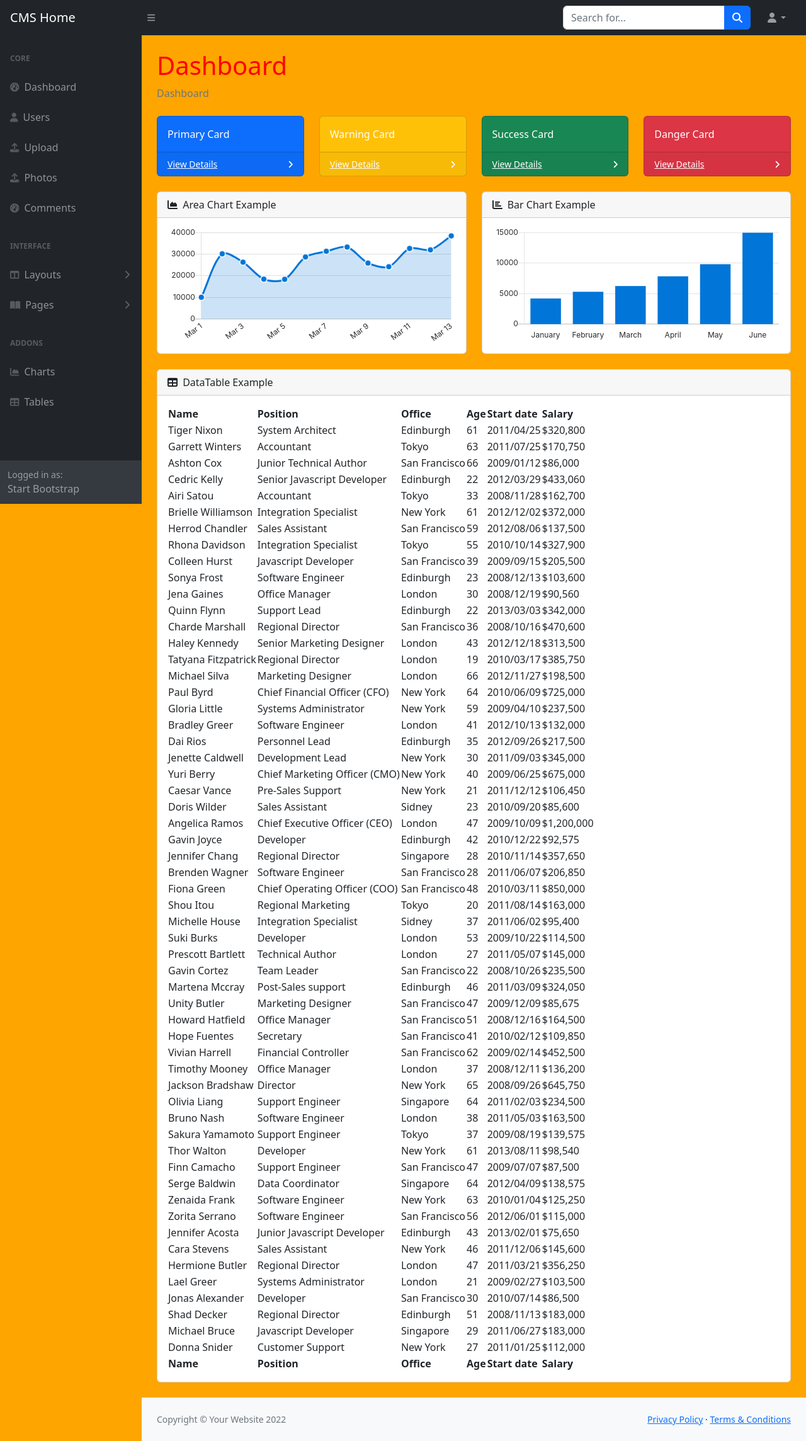
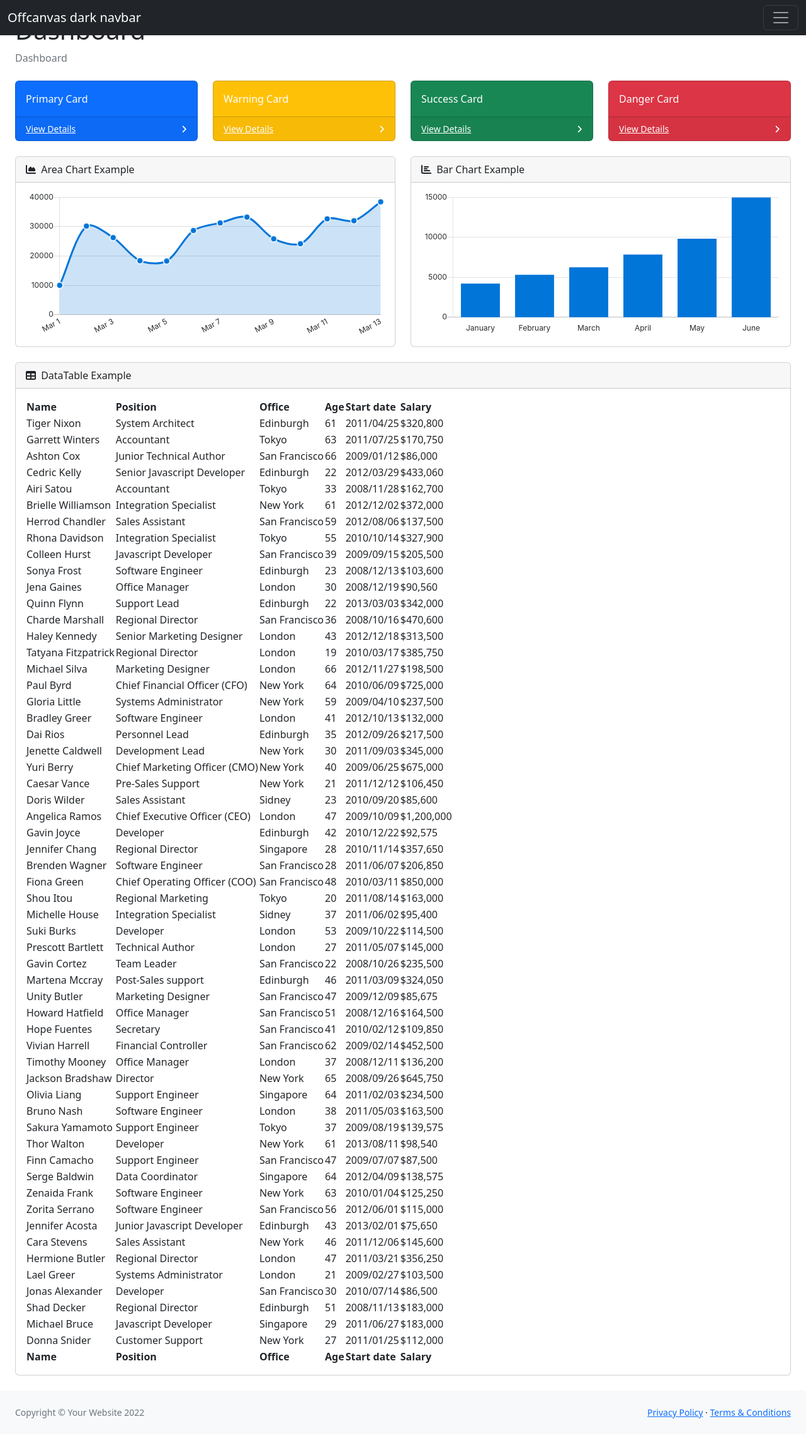
Before and after one commit to creed1120/CMS_TEMPLATE, a PHP site: page /admin/ in a window 1280 px wide. Shown: the whole page at 63% size. After the commit the page ends 2252 px from the top, so only its background shows below. Run offline with PHP 8.4, Linux system fonts and the light colour scheme; the visitor is signed in with stand-in values (Sample User, id 1); some libraries are stand-ins or nearby versions.

Commit message:
updated header session

```diff
--- a/admin/includes/footer.php
+++ b/admin/includes/footer.php
@@ -1,5 +1,7 @@
 
-        <script src="https://cdn.jsdelivr.net/npm/bootstrap@5.1.3/dist/js/bootstrap.bundle.min.js" crossorigin="anonymous"></script>
+        <!-- <script src="https://cdn.jsdelivr.net/npm/bootstrap@5.1.3/dist/js/bootstrap.bundle.min.js" crossorigin="anonymous"></script> -->
+
+        <script src="../../dist/js/app.js"></script>
         <script src="js/scripts.js"></script>
         <script src="https://cdnjs.cloudflare.com/ajax/libs/Chart.js/2.8.0/Chart.min.js" crossorigin="anonymous"></script>
         <script src="assets/demo/chart-area-demo.js"></script>
--- a/admin/includes/header.php
+++ b/admin/includes/header.php
@@ -4,9 +4,9 @@
 
 <?php
 // (Moved out of this header file due to "redirected too many times" error)
-// if (!$session->is_signed_in()) {
-//     redirect("login.php");
-// }
+if (!$session->is_signed_in()) {
+    redirect("login.php");
+}
 ?>
 
 
@@ -24,8 +24,9 @@
 <title>CMS Admin Dashboard</title>
 
 <link href="https://cdn.jsdelivr.net/npm/simple-datatables@latest/dist/style.css" rel="stylesheet" />
-<link href="css/styles.css" rel="stylesheet" />
+<!-- <link href="css/styles.css" rel="stylesheet" /> -->
 <link href="../../dist/css/app.css" rel="stylesheet" />
+
 <script src="https://use.fontawesome.com/releases/v6.1.0/js/all.js" crossorigin="anonymous"></script>
 
     <title>CMS Admin Template</title>
--- a/admin/includes/top-navigation.php
+++ b/admin/includes/top-navigation.php
@@ -1,25 +1,47 @@
-<nav class="sb-topnav navbar navbar-expand navbar-dark bg-dark">
-    <!-- Navbar Brand-->
-    <a class="navbar-brand ps-3" href="/">CMS Home</a>
-    <!-- Sidebar Toggle-->
-    <button class="btn btn-link btn-sm order-1 order-lg-0 me-4 me-lg-0" id="sidebarToggle" href="#!"><i class="fas fa-bars"></i></button>
-    <!-- Navbar Search-->
-    <form class="d-none d-md-inline-block form-inline ms-auto me-0 me-md-3 my-2 my-md-0">
-        <div class="input-group">
-            <input class="form-control" type="text" placeholder="Search for..." aria-label="Search for..." aria-describedby="btnNavbarSearch" />
-            <button class="btn btn-primary" id="btnNavbarSearch" type="button"><i class="fas fa-search"></i></button>
-        </div>
-    </form>
-    <!-- Navbar-->
-    <ul class="navbar-nav ms-auto ms-md-0 me-3 me-lg-4">
-        <li class="nav-item dropdown">
-            <a class="nav-link dropdown-toggle" id="navbarDropdown" href="#" role="button" data-bs-toggle="dropdown" aria-expanded="false"><i class="fas fa-user fa-fw"></i></a>
-            <ul class="dropdown-menu dropdown-menu-end" aria-labelledby="navbarDropdown">
-                <li><a class="dropdown-item" href="#!">Settings</a></li>
-                <li><a class="dropdown-item" href="#!">Activity Log</a></li>
-                <li><hr class="dropdown-divider" /></li>
-                <li><a class="dropdown-item" href="#!">Logout</a></li>
+<nav class="navbar navbar-dark bg-dark fixed-top">
+  <div class="container-fluid">
+    <a class="navbar-brand" href="/">Offcanvas dark navbar</a>
+    <button class="navbar-toggler" type="button" data-bs-toggle="offcanvas" data-bs-target="#offcanvasDarkNavbar" aria-controls="offcanvasDarkNavbar">
+      <span class="navbar-toggler-icon"></span>
+    </button>
+    <div class="offcanvas offcanvas-end text-bg-dark" tabindex="-1" id="offcanvasDarkNavbar" aria-labelledby="offcanvasDarkNavbarLabel">
+      <div class="offcanvas-header">
+        <h5 class="offcanvas-title" id="offcanvasDarkNavbarLabel">Dark offcanvas</h5>
+        <button type="button" class="btn-close btn-close-white" data-bs-dismiss="offcanvas" aria-label="Close"></button>
+      </div>
+      <div class="offcanvas-body">
+        <ul class="navbar-nav justify-content-end flex-grow-1 pe-3">
+          <li class="nav-item">
+            <a class="nav-link active" aria-current="page" href="/">Home</a>
+          </li>
+          <li class="nav-item">
+            <a class="nav-link" href="/admin/users.php">Users</a>
+          </li>
+          <li class="nav-item">
+            <a class="nav-link" href="#">Profiles</a>
+          </li>
+          <li class="nav-item">
+            <a class="nav-link" href="/admin/index.php">Admin</a>
+          </li>
+          <li class="nav-item dropdown">
+            <a class="nav-link dropdown-toggle" href="#" role="button" data-bs-toggle="dropdown" aria-expanded="false">
+            <i class="fas fa-user fa-fw"></i>
+            </a>
+            <ul class="dropdown-menu dropdown-menu-dark">
+              <li><a class="dropdown-item" href="#">Action</a></li>
+              <li><a class="dropdown-item" href="#">Another action</a></li>
+              <li>
+                <hr class="dropdown-divider">
+              </li>
+              <li><a class="dropdown-item" href="#">Something else here</a></li>
             </ul>
-        </li>
-    </ul>
+          </li>
+        </ul>
+        <!-- <form class="d-flex" role="search">
+          <input class="form-control me-2" type="search" placeholder="Search" aria-label="Search">
+          <button class="btn btn-success" type="submit">Search</button>
+        </form> -->
+      </div>
+    </div>
+  </div>
 </nav>
--- a/admin/includes/user.php
+++ b/admin/includes/user.php
@@ -16,7 +16,7 @@
 
         /**
          *
-         * Returns ALL users from database)
+         * Returns ALL users from database
          *
          * @return object mysqli result
          */
--- a/admin/index.php
+++ b/admin/index.php
@@ -1,21 +1,16 @@
 <?php include("includes/header.php"); ?>
 
-<?php $fake_session = true; if ($fake_session == false) : //!$session->is_signed_in() == false ?>
+<!-- <//?php $fake_session = true; if ($fake_session == false) : //!$session->is_signed_in() == false ?>
 
-    <?php redirect("login.php"); ?>
+    <//?php redirect("login.php"); ?> -->
 
-<?php else : ?>
+<!-- <//?php else : ?> -->
 
     <!-- Main Top Nav -->
     <?php include("includes/top-navigation.php"); ?>
 
     <div id="layoutSidenav">
-        <div id="layoutSidenav_nav">
 
-            <!-- Sidebar Nav -->
-            <?php include("includes/sidebar-navigation.php"); ?>
-
-        </div>
 
         <div id="layoutSidenav_content">
 
@@ -25,7 +20,7 @@
         </div>
     </div>
 
-<?php endif; ?>
+<!-- <//?php endif; ?> -->
 
 
 <?php include("includes/footer.php"); ?>
--- a/includes/header.php
+++ b/includes/header.php
@@ -23,6 +23,8 @@ error_reporting(0);
     <link href="css/blog-home.css" rel="stylesheet">
     <link href="../dist/css/app.css" rel="stylesheet">
 
+    <script src="https://use.fontawesome.com/releases/v6.1.0/js/all.js" crossorigin="anonymous"></script>
+
     <!-- HTML5 Shim and Respond.js IE8 support of HTML5 elements and media queries -->
     <!-- WARNING: Respond.js doesn't work if you view the page via file:// -->
     <!--[if lt IE 9]>
--- a/index.php
+++ b/index.php
@@ -57,6 +57,8 @@
 
             </form> -->
 
+            <h1 class="text-color-purplish">This should be purplish text</h1>
+            <button type="button" class="btn btn-purplish text-white">Primary</button>
         </div>
 
         <!-- Blog Sidebar Widgets Column -->
--- a/src/css/app.scss
+++ b/src/css/app.scss
@@ -1,11 +1,6 @@
+// $primary: purple;
+// $secondary: rgb(246, 80, 14);
+// $dark: #7d5c5c;
+
 // src/app.scss
 @import "~bootstrap/scss/bootstrap";
-
-$primary: orange;
-
-body {
-    background: $primary;
-    h1 {
-        color: red;
-    }
-}
```
Also changed, not shown: admin/includes/login.php (added, +52 -0 lines), admin/users.php (+12 -7 lines), includes/navigation.php (+20 -46 lines), src/js/app.js (+15 -1 lines), dist/css/app.css, dist/js/app.js, home.php (added).
